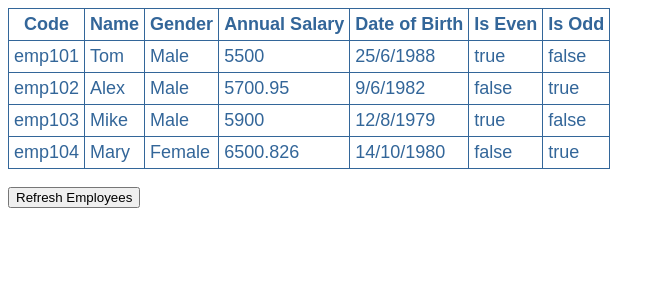
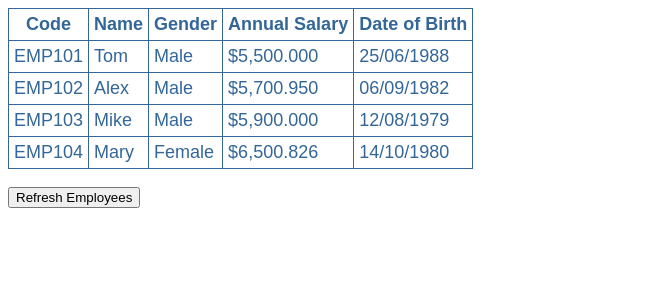
Before and after one commit to kothagundla1/angular2-funda, an Angular app in the folder kudvenkat/: page / in a window 1280 px wide. Shown: the top 300 px of the page, without its empty margins (0-665 px from the left). Built offline with nearby package versions, Linux system fonts and the light colour scheme.

Commit message:
used the pipes

```diff
--- a/kudvenkat/src/app/employee-list/employee-list.component.html
+++ b/kudvenkat/src/app/employee-list/employee-list.component.html
@@ -6,19 +6,17 @@
     <th>Gender</th>
     <th>Annual Salary</th>
     <th>Date of Birth</th>
-    <th>Is Even</th>
-    <th>Is Odd</th>
+
   </tr>
   </thead>
   <tbody>
-  <tr *ngFor='let employee of employees; let isEven = even; let isOdd = odd'>
-    <td>{{employee.code}}</td>
+  <tr *ngFor='let employee of employees'>
+    <td>{{employee.code | uppercase}}</td>
     <td>{{employee.name}}</td>
     <td>{{employee.gender}}</td>
-    <td>{{employee.annualSalary}}</td>
-    <td>{{employee.dateOfBirth}}</td>
-    <td>{{isEven}}</td>
-    <td>{{isOdd}}</td>
+    <td>{{employee.annualSalary | currency: 'USD':true:'1.3-3'}}</td>
+    <td>{{employee.dateOfBirth | date : 'dd/MM/y'}}</td>
+
   </tr>
   <tr *ngIf="!employees || employees.length==0">
     <td colspan="5">
--- a/kudvenkat/src/app/employee-list/employee-list.component.ts
+++ b/kudvenkat/src/app/employee-list/employee-list.component.ts
@@ -12,19 +12,19 @@ export class EmployeeListComponent implements OnInit {
     this.employees = [
       {
         code: 'emp101', name: 'Tom', gender: 'Male',
-        annualSalary: 5500, dateOfBirth: '25/6/1988'
+        annualSalary: 5500, dateOfBirth: '06/25/1988'
       },
       {
         code: 'emp102', name: 'Alex', gender: 'Male',
-        annualSalary: 5700.95, dateOfBirth: '9/6/1982'
+        annualSalary: 5700.95, dateOfBirth: '09/06/1982'
       },
       {
         code: 'emp103', name: 'Mike', gender: 'Male',
-        annualSalary: 5900, dateOfBirth: '12/8/1979'
+        annualSalary: 5900, dateOfBirth: '08/12/1979'
       },
       {
         code: 'emp104', name: 'Mary', gender: 'Female',
-        annualSalary: 6500.826, dateOfBirth: '14/10/1980'
+        annualSalary: 6500.826, dateOfBirth: '10/14/1980'
       },
     ];
   }
@@ -33,23 +33,23 @@ export class EmployeeListComponent implements OnInit {
     this.employees = [
       {
         code: 'emp101', name: 'Tom', gender: 'Male',
-        annualSalary: 5500, dateOfBirth: '25/6/1988'
+        annualSalary: 5500, dateOfBirth: '06/25/1988'
       },
       {
         code: 'emp102', name: 'Alex', gender: 'Male',
-        annualSalary: 5700.95, dateOfBirth: '9/6/1982'
+        annualSalary: 5700.95, dateOfBirth: '09/06/1982'
       },
       {
         code: 'emp103', name: 'Mike', gender: 'Male',
-        annualSalary: 5900, dateOfBirth: '12/8/1979'
+        annualSalary: 5900, dateOfBirth: '08/12/1979'
       },
       {
         code: 'emp104', name: 'Mary', gender: 'Female',
-        annualSalary: 6500.826, dateOfBirth: '14/10/1980'
+        annualSalary: 6500.826, dateOfBirth: '10/14/1980'
       },
       {
         code: 'emp105', name: 'Nancy', gender: 'Female',
-        annualSalary: 6700.826, dateOfBirth: '15/12/1982'
+        annualSalary: 6700.826, dateOfBirth: '12/12/1982'
       },
     ];
   }
```
